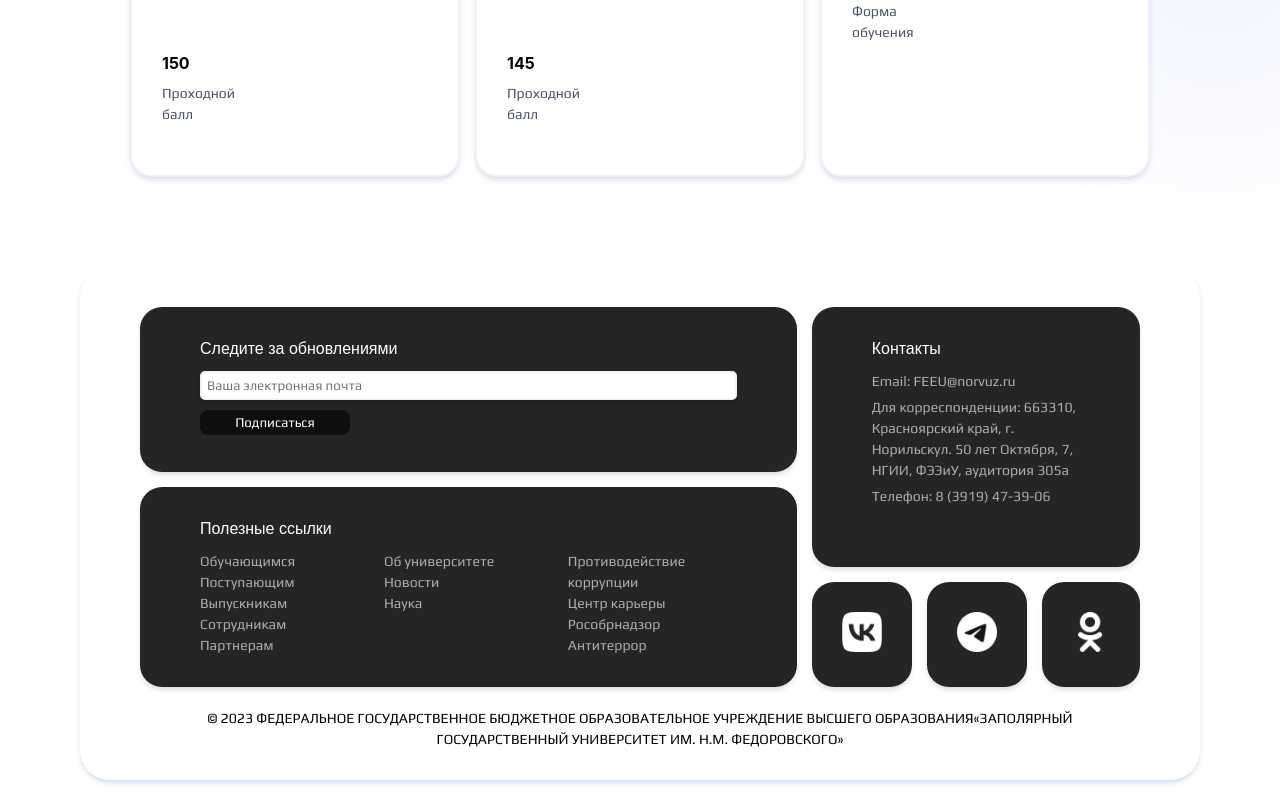
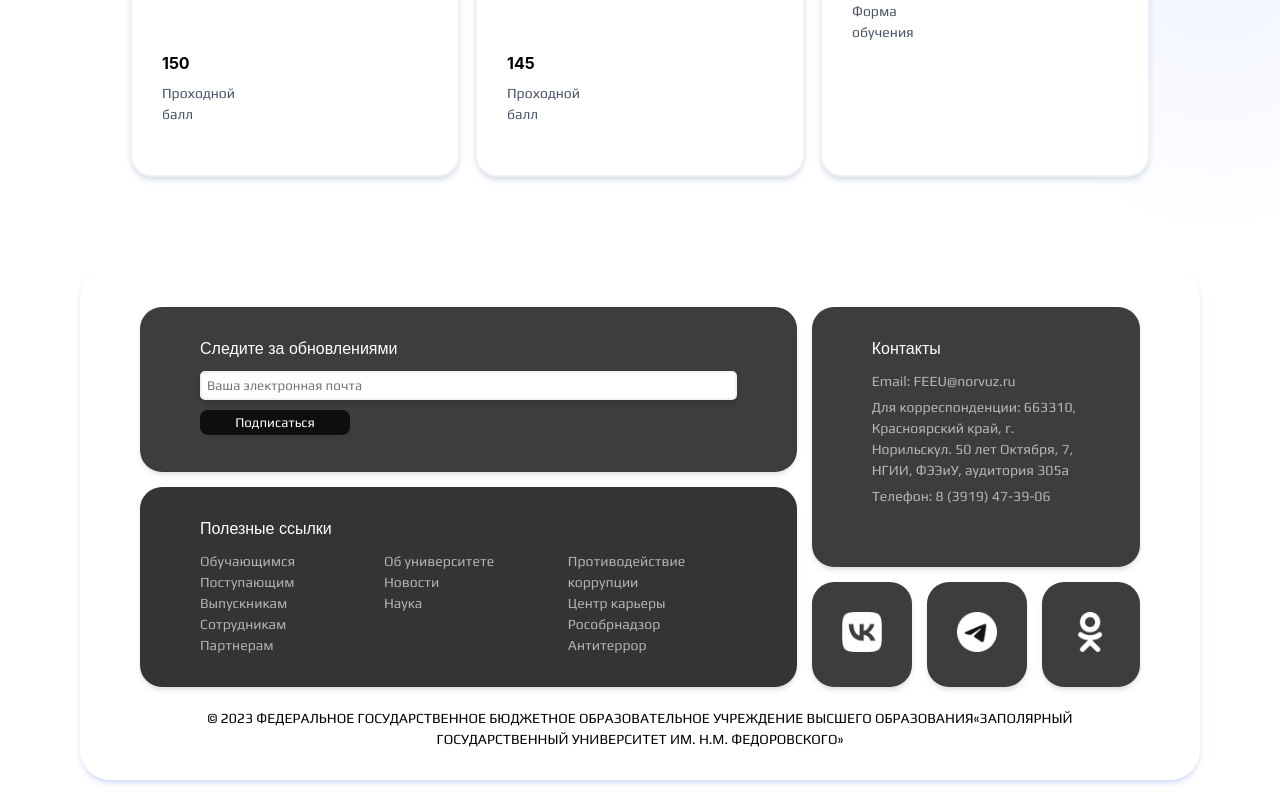
Before and after one commit to sha111tan/KafedraISIT-website, a React (Vite) app: page / in a window 1280 px wide. Shown: the part 1813-2613 px from the top of the page. Built offline with nearby package versions, Linux system fonts and the light colour scheme; a web font is replaced by a local one.

Commit message:
Add files via upload

```diff
--- a/src/index.css
+++ b/src/index.css
@@ -620,11 +620,11 @@ nav .active {
   font-family: "Days One", sans-serif;
   width: 100%;
   height: 165px;
-  box-shadow: 0 4px 6px -1px rgba(0, 0, 0, 0.1),
+  box-shadow: 0 4px 6px -1px rgba(65, 65, 65, 0.1),
     0 2px 4px -1px rgba(0, 0, 0, 0.06);
 
   border-radius: 22px;
-  background-color: rgb(37, 37, 37);
+  background-color: rgb(61, 61, 61);
   padding: 30px 60px 30px 60px;
   margin-bottom: 15px;
   transition-duration: 200ms;
@@ -639,7 +639,7 @@ nav .active {
     0 2px 4px -1px rgba(0, 0, 0, 0.06);
 
   border-radius: 22px;
-  background-color: rgb(37, 37, 37);
+  background-color: rgb(52, 52, 52);
   padding: 30px 60px 30px 60px;
   transition-duration: 200ms;
   transition-timing-function: cubic-bezier(0, 0, 0.2, 1);
@@ -653,7 +653,7 @@ nav .active {
     0 2px 4px -1px rgba(0, 0, 0, 0.06);
 
   border-radius: 22px;
-  background-color: rgb(37, 37, 37);
+  background-color: rgb(61, 61, 61);
   padding: 30px 60px 30px 60px;
   transition-duration: 200ms;
   transition-timing-function: cubic-bezier(0, 0, 0.2, 1);
@@ -666,7 +666,7 @@ nav .active {
     0 2px 4px -1px rgba(0, 0, 0, 0.06);
 
   border-radius: 22px;
-  background-color: rgb(37, 37, 37);
+  background-color: rgb(61, 61, 61);
   padding: 30px;
   transition-duration: 400ms;
   transition-timing-function: cubic-bezier(0, 0, 0.2, 1);
@@ -679,7 +679,7 @@ nav .active {
     0 2px 4px -1px rgba(0, 0, 0, 0.06);
 
   border-radius: 22px;
-  background-color: rgb(37, 37, 37);
+  background-color: rgb(61, 61, 61);
   padding: 30px;
   transition-duration: 400ms;
   transition-timing-function: cubic-bezier(0, 0, 0.2, 1);
@@ -692,7 +692,7 @@ nav .active {
     0 2px 4px -1px rgba(0, 0, 0, 0.06);
 
   border-radius: 22px;
-  background-color: rgb(37, 37, 37);
+  background-color: rgb(61, 61, 61);
   padding: 30px;
   transition-duration: 400ms;
   transition-timing-function: cubic-bezier(0, 0, 0.2, 1);
--- a/src/pages/Home.jsx
+++ b/src/pages/Home.jsx
@@ -88,7 +88,7 @@ const Home = () => {
             <div className="lilbox4">
               <div align="center">
                 <div className="span">Средний возраст сотрудников:</div>
-                <p>36,5 лет</p>
+                <div className="year">36,5 лет</div>
               </div>
             </div>
           </div>
```
